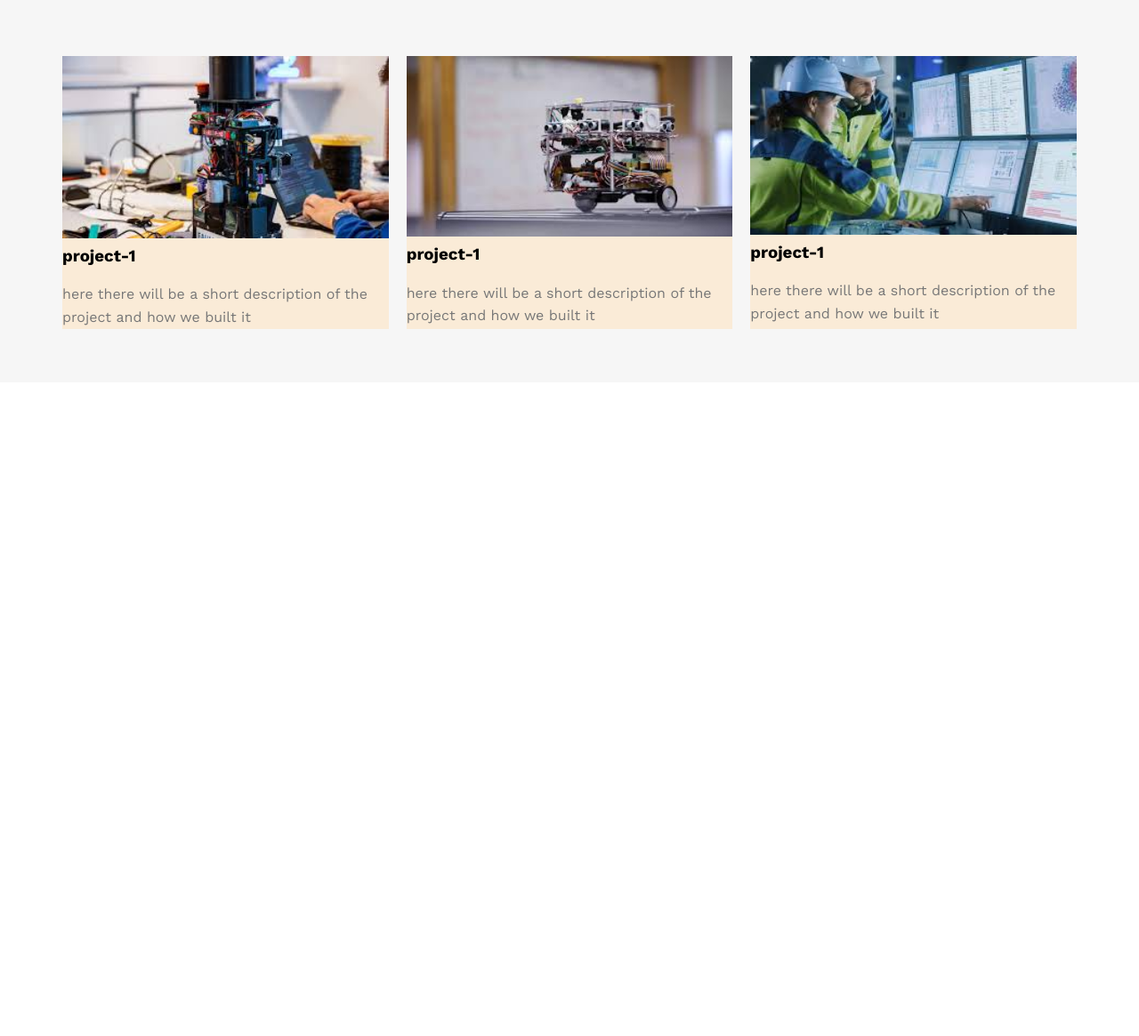
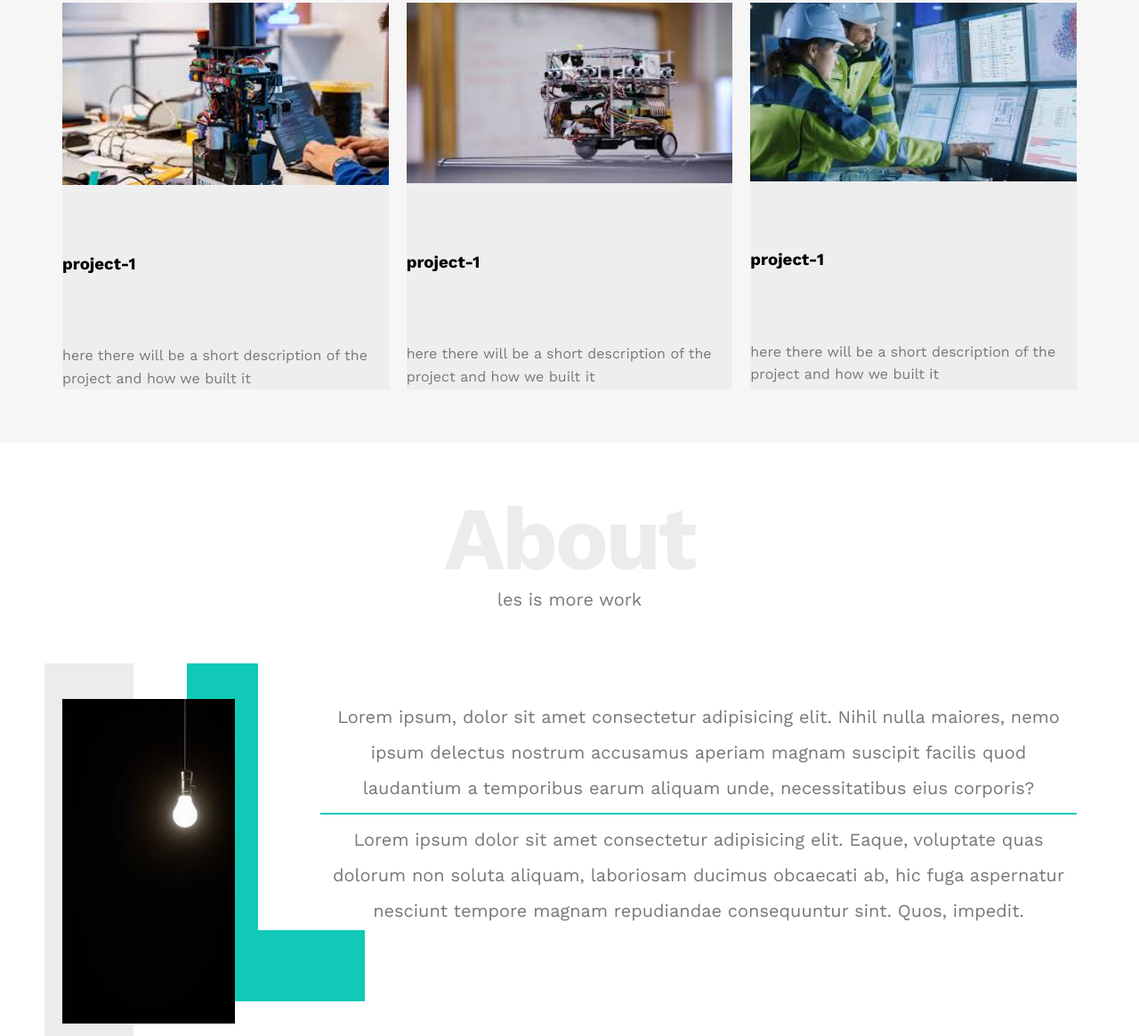
Before and after one commit to moumens/first-front-end-project, a plain HTML site: page index.html in a window 1280 px wide. Shown: the part 2328-3493 px from the top of the page at 89% size. Before the commit the page ends 2758 px from the top, so only its background shows below. Drawn offline with nearby package versions, Linux system fonts and the light colour scheme; a web font is replaced by a local one.

Commit message:
finished the about section

```diff
--- a/css/leon.css
+++ b/css/leon.css
@@ -290,6 +290,7 @@
      letter-spacing: -3px;
      margin: 0px;
      padding: 60px 0px;
+     padding-top: 0px;
  }
 
  .portfolio .container .special-heading+p {
@@ -310,7 +311,7 @@
  }
 
  .portfolio .card {
-     background-color: antiquewhite;
+     background-color: #eee;
      display: flex;
      flex-direction: column;
 
@@ -325,7 +326,7 @@
  }
 
  .portfolio .card .info h3 {
-     margin-top: 10px;
+     padding: 60px 0px;
  }
 
  .portfolio .card p {
@@ -335,3 +336,91 @@
  }
 
  /*------------End PORTFOLIO--------------------/
+
+
+
+ /*--------------START ABOUT-----------------*/
+
+ .about {
+
+     margin-top: -10px;
+ }
+
+ .about .container .special-heading {
+     text-align: center;
+     font-size: 100px;
+     color: #ebeced;
+     letter-spacing: -3px;
+     margin: 0px;
+     padding-top: 60px;
+ }
+
+ .about .container p {
+     text-align: center;
+     margin: -0px 0 0;
+     font-size: 20px;
+     color: #797979;
+
+ }
+
+ .about .container .about-content {
+     padding-top: 100px;
+     display: flex;
+     flex-direction: row;
+     gap: 40px;
+     flex-wrap: wrap;
+     justify-content: space-between;
+ }
+
+ .about .container .about-content .image img {
+     max-width: 100%;
+     height: 365px;
+ }
+
+ .about .container .about-content .image {
+     position: relative;
+     width: 250px;
+     height: 375px;
+ }
+
+ .about .container .about-content .image::before {
+     content: "";
+     position: absolute;
+     background-color: #ebeced;
+     width: 100px;
+     height: calc(100% + 44px);
+     top: -40px;
+     left: -20px;
+     z-index: -1;
+ }
+
+ .about .container .about-content .image::after {
+     content: "";
+     position: absolute;
+     width: 120px;
+     height: 300px;
+     border-left: 80px solid var(--main-color);
+     border-bottom: 80px solid var(--main-color);
+     z-index: -1;
+     right: -90px;
+     top: -40px;
+
+ }
+
+ .about .container .about-content .text {
+     flex: 1;
+ }
+
+ .about .container .about-content .text p {
+     color: #777;
+     line-height: 2;
+ }
+
+ .about .container .about-content .text hr {
+
+     border: none;
+     height: 2px;
+     background-color: var(--main-color);
+ }
+
+ /*--------------END ABOUT-------------------*/
--- a/index.html
+++ b/index.html
@@ -186,6 +186,35 @@
     <!--------------------END PORTFOLIO------------------>
 
 
+
+    <!-------------START ABOUT --------------->
+    <div class="about">
+        <div class="container">
+            <h3 class="special-heading">About</h3>
+            <p>les is more work</p>
+
+            <div class="about-content">
+                <div class="image">
+                    <img src="images/4.jpeg" alt="">
+                </div>
+                <div class="text">
+                    <p>Lorem ipsum, dolor sit amet consectetur adipisicing elit. Nihil nulla maiores, nemo ipsum
+                        delectus nostrum accusamus aperiam magnam suscipit facilis quod laudantium a temporibus earum
+                        aliquam unde, necessitatibus eius corporis?</p>
+                    <hr>
+                    <p>Lorem ipsum dolor sit amet consectetur adipisicing elit. Eaque, voluptate quas dolorum non soluta
+                        aliquam, laboriosam ducimus obcaecati ab, hic fuga aspernatur nesciunt tempore magnam
+                        repudiandae consequuntur sint. Quos, impedit.</p>
+                </div>
+
+
+            </div>
+        </div>
+    </div>
+
+
+    <!-------------END ABOUT --------------->
+
 </body>
 
 
```
Also changed, not shown: images/4.jpeg (added).
